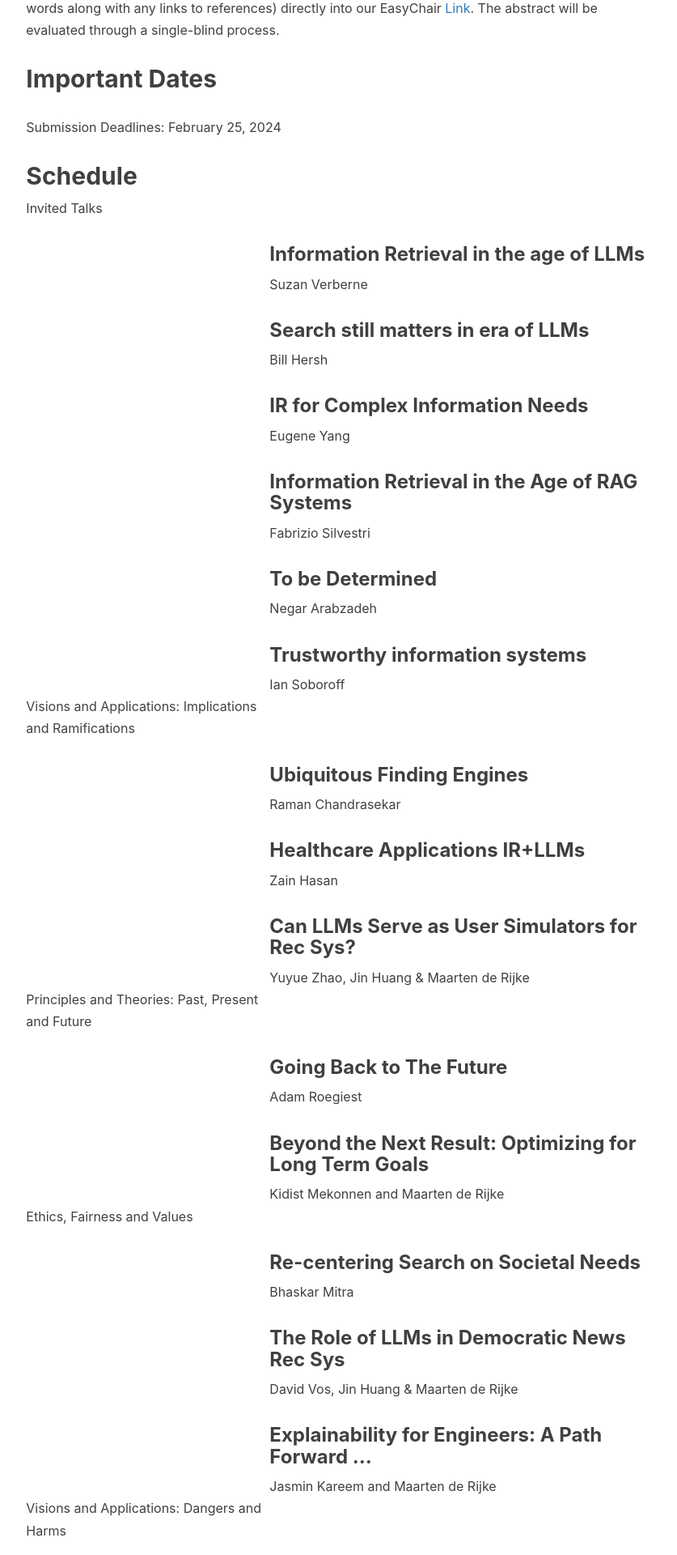
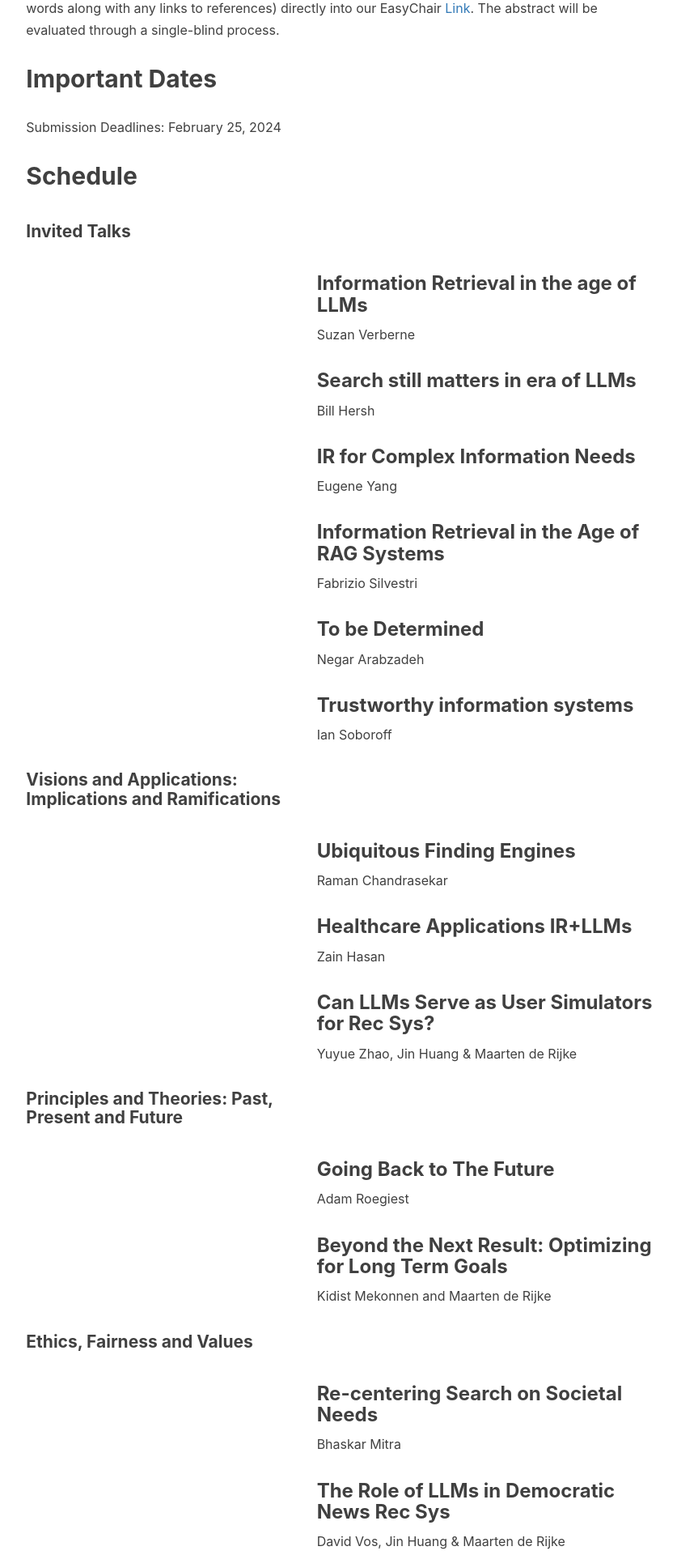
Before and after one commit to SearchFutures/SearchFutures.github.io, a Jekyll site: the page built from index.md, in a window 1280 px wide. Shown: the part 2178-4098 px from the top of the page at 81% size, without its empty margins (196-1033 px from the left). Built offline with Jekyll 4.4.1, drawn with Linux system fonts in a browser that asks for light colours; nearby versions of some CDN libraries; our own code applies the rules of GitHub Pages for plain Markdown files.

```diff
--- a/index.md
+++ b/index.md
@@ -52,7 +52,7 @@ Submission Deadlines: February 25, 2024
   </thead> -->
   <tbody>
     <tr>
-      <td>Invited Talks</td>
+      <td> <h4>Invited Talks</h4> </td>
       <td>        </td>
     </tr>
     <tr>
@@ -80,7 +80,7 @@ Submission Deadlines: February 25, 2024
       <td>   <h3>Trustworthy information systems   </h3>    Ian Soboroff    </td>
     </tr>
     <tr>
-      <td>Visions and Applications: Implications and Ramifications</td>
+      <td> <h4>Visions and Applications: Implications and Ramifications</h4> </td>
       <td>        </td>
     </tr>
     <tr>
@@ -96,7 +96,7 @@ Submission Deadlines: February 25, 2024
       <td>   <h3>Can LLMs Serve as User Simulators for Rec Sys?   </h3>   Yuyue Zhao, Jin Huang & Maarten de Rijke     </td>
     </tr>
    <tr>
-      <td> Principles and Theories: Past, Present and Future  </td>
+      <td> <h4>Principles and Theories: Past, Present and Future</h4>  </td>
       <td>    </td>
     </tr>
    <tr>
@@ -108,7 +108,7 @@ Submission Deadlines: February 25, 2024
       <td>    <h3>Beyond the Next Result: Optimizing for Long Term Goals   </h3>   Kidist Mekonnen and Maarten de Rijke    </td>
     </tr>
    <tr>
-      <td> Ethics, Fairness and Values  </td>
+      <td> <h4>Ethics, Fairness and Values</h4>  </td>
       <td>    </td>
     </tr>
    <tr>
@@ -124,7 +124,7 @@ Submission Deadlines: February 25, 2024
       <td>    <h3>Explainability for Engineers: A Path Forward …   </h3>   Jasmin Kareem and Maarten de Rijke    </td>
     </tr>
    <tr>
-      <td>  Visions and Applications: Dangers and Harms </td>
+      <td>  <h4>Visions and Applications: Dangers and Harms</h4> </td>
       <td>    </td>
     </tr>
    <tr>
```
